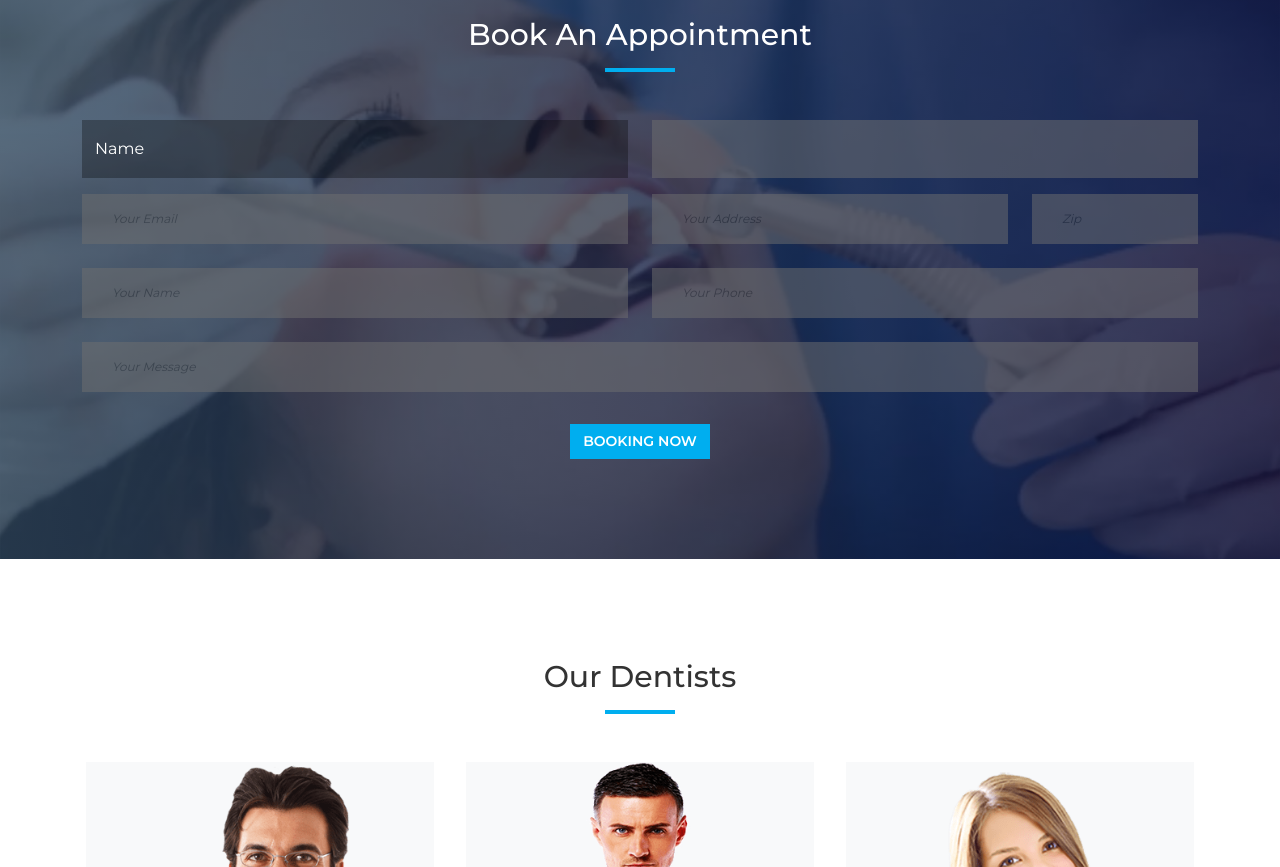
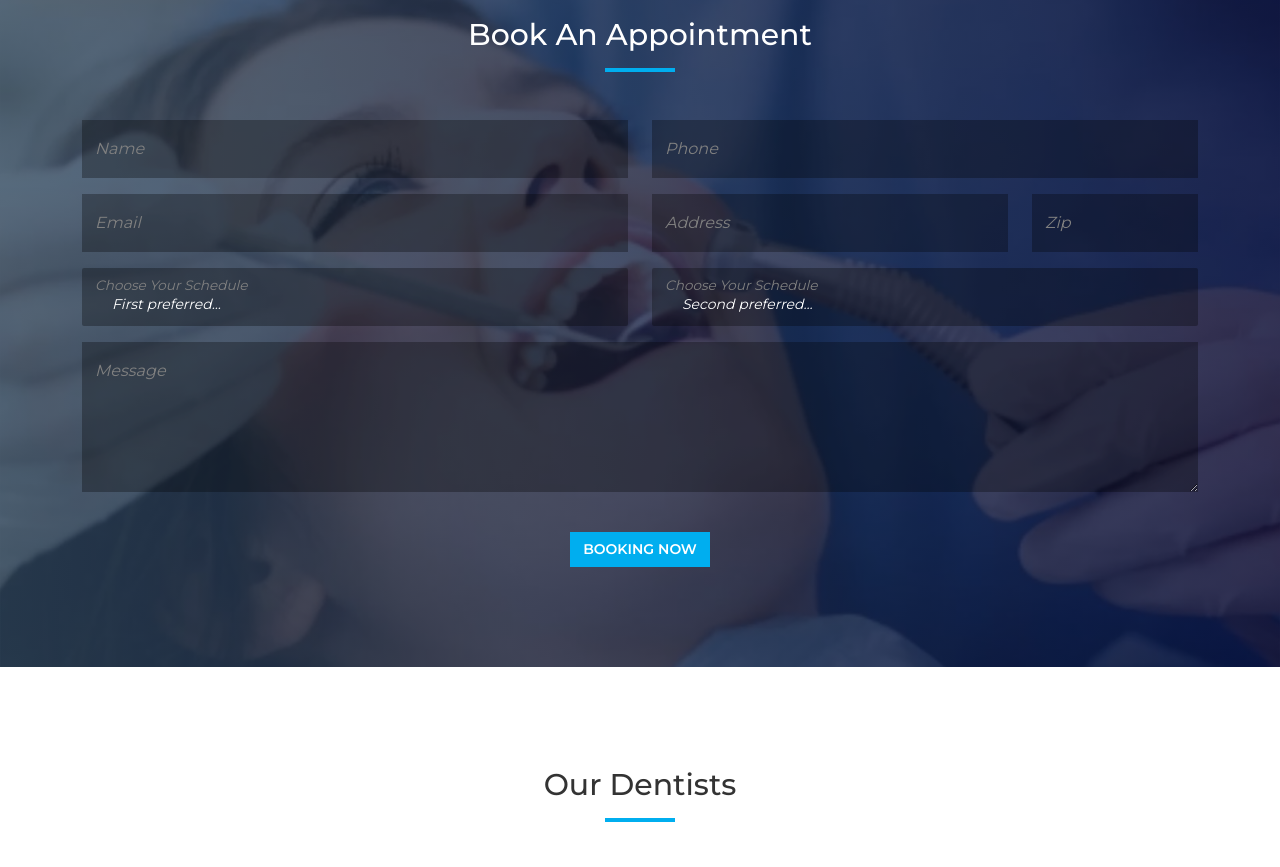
Before and after one commit to P5665/dental-react, a React (Vite) app: page / in a window 1280 px wide. Shown: the part 3040-3907 px from the top of the page. Built offline with nearby package versions, Linux system fonts and the light colour scheme; no server answers.

Commit message:
I fixed the layout!!! What what!!! Looks pippity snice.  Now I need to decide where to go from here. Set up validation, errors with styling, test valid posts, setup GET appointment times to populate select options, then probably for a cleanup story add success messaging

```diff
--- a/src/App.css
+++ b/src/App.css
@@ -163,9 +163,25 @@
 	border-radius: 2px;
 	border: none;
 	color: #ffffff;
-	font-size: 12px;
+	font-size: 14px;
 	padding: 0 30px;
 	font-style: italic;
+}
+
+.appointment-form textarea.form-control {
+	height: 150px;
+}
+
+.form-floating label {
+	color: gray;
+}
+
+.form-floating > .form-control:not(:placeholder-shown) ~ label,
+.form-floating > .form-control:not(:placeholder-shown) ~ label::after,
+.form-floating > .form-control:focus ~ label::after,
+.form-floating > .form-control:focus ~ label {
+	color: gray;
+	background-color: transparent;
 }
 
 /**** Reviews ****/
--- a/src/features/contact/AppointmentForm.jsx
+++ b/src/features/contact/AppointmentForm.jsx
@@ -1,7 +1,12 @@
 import { Container, Row, Col, FormGroup, Button, Label, Input } from 'reactstrap';
 import { Formik, Field, Form, ErrorMessage } from 'formik';
+import * as Yup from 'yup';
+import { postAppointment } from './appointmentsSlice';
+import { useDispatch } from 'react-redux';
 
 const AppointmentForm = () => {
+	const dispatch = useDispatch();
+
 	return (
 		<section className='appointment-form section overlay'>
 			<Container>
@@ -9,7 +14,16 @@ const AppointmentForm = () => {
 					<Col>
 						<h2 className='section-heading text-white text-center'>Book An Appointment</h2>
 						<div className='line mb-5 mx-auto'></div>
-						<Formik>
+						<Formik
+							initialValues={{
+								name: '',
+								phone: '',
+								email: '',
+								address: '',
+								zip: '',
+								message: '',
+							}}
+						>
 							<Form id='book-appointment-form'>
 								<Row>
 									<Col md='6'>
@@ -17,14 +31,11 @@ const AppointmentForm = () => {
 											<Field
 												type='text'
 												name='name'
-												className='form-control rounded-0 '
+												className='form-control rounded-0'
 												placeholder='Your Name'
 											/>
-											<Label
-												htmlFor='name'
-												className='text-white '
-											>
-												Name
+											<Label htmlFor='name'>
+												<i className='text-capitalize'>name</i>
 											</Label>
 											<ErrorMessage
 												name='name'
@@ -39,9 +50,12 @@ const AppointmentForm = () => {
 												type='tel'
 												name='phone'
 												pattern='[0-9]{3}-[0-9]{2}-[0-9]{3}'
-												className='form-control rounded-0 text-white bg-dark-gray opacity-50 border-0 mb-2'
+												className='form-control rounded-0'
 												placeholder='Your Phone'
 											/>
+											<Label htmlFor='phone'>
+												<i className='text-capitalize'>phone</i>
+											</Label>
 											<ErrorMessage
 												name='phone'
 												component='div'
@@ -50,101 +64,137 @@ const AppointmentForm = () => {
 										</FormGroup>
 									</Col>
 								</Row>
-								<FormGroup
-									floating
-									row
-								>
+								<Row>
 									<Col md='6'>
+										<FormGroup floating>
 											<Field
 												type='email'
 												name='email'
-											className='form-control rounded-0 text-white bg-dark-gray opacity-50 border-0 mb-2'
+												className='form-control rounded-0'
 												placeholder='Your Email'
 											/>
+											<Label htmlFor='email'>
+												<i className='text-capitalize'>email</i>
+											</Label>
 											<ErrorMessage
 												name='email'
 												component='div'
 												className='text-danger'
 											/>
+										</FormGroup>
 									</Col>
 									<Col
 										xs='8'
 										md='4'
 									>
+										<FormGroup floating>
 											<Field
 												name='address'
-											className='form-control rounded-0 text-white bg-dark-gray opacity-50 border-0 mb-2'
+												className='form-control rounded-0'
 												placeholder='Your Address'
 											/>
+											<Label htmlFor='address'>
+												<i className='text-capitalize'>address</i>
+											</Label>
 											<ErrorMessage
 												name='address'
 												component='div'
 												className='text-danger'
 											/>
+										</FormGroup>
 									</Col>
 									<Col
 										xs='4'
 										md='2'
 									>
+										<FormGroup floating>
 											<Field
 												name='zip'
-											className='form-control rounded-0 text-white bg-dark-gray opacity-50 border-0 mb-2'
+												className='form-control rounded-0'
 												placeholder='Zip'
 											/>
+											<Label htmlFor='zip'>
+												<i className='text-capitalize'>zip</i>
+											</Label>
 											<ErrorMessage
 												name='zip'
 												component='div'
 												className='text-danger'
 											/>
+										</FormGroup>
 									</Col>
-								</FormGroup>
-								<FormGroup row>
+								</Row>
+								<Row>
 									<Col md='6'>
+										<FormGroup floating>
 											<Field
-											type='text'
-											name='name'
-											className='form-control rounded-0 text-white bg-dark-gray opacity-50 border-0 mb-2'
-											placeholder='Your Name'
-										/>
+												name='schedule1'
+												as='select'
+												className='form-control'
+											>
+												<option value=' '>First preferred...</option>
+												<option value='1'>1</option>
+												<option value='2'>2</option>
+												<option value='3'>3</option>
+												<option value='4'>4</option>
+												<option value='5'>5</option>
+											</Field>
+											<Label htmlFor='schedule1'>
+												<i className='text-capitalize'>choose your schedule</i>
+											</Label>
 											<ErrorMessage
-											name='name'
+												name='schedule1'
 												component='div'
 												className='text-danger'
 											/>
+										</FormGroup>
 									</Col>
 									<Col md='6'>
+										<FormGroup floating>
 											<Field
-											type='tel'
-											name='phone'
-											pattern='[0-9]{3}-[0-9]{2}-[0-9]{3}'
-											className='form-control rounded-0 text-white bg-dark-gray opacity-50 border-0 mb-2'
-											placeholder='Your Phone'
-										/>
+												name='schedule2'
+												as='select'
+												className='form-control'
+											>
+												<option value=' '>Second preferred...</option>
+												<option value='1'>1</option>
+												<option value='2'>2</option>
+												<option value='3'>3</option>
+												<option value='4'>4</option>
+												<option value='5'>5</option>
+											</Field>
+											<Label htmlFor='schedule2'>
+												<i className='text-capitalize'>choose your schedule</i>
+											</Label>
 											<ErrorMessage
-											name='phone'
+												name='schedule2'
 												component='div'
 												className='text-danger'
 											/>
+										</FormGroup>
 									</Col>
-								</FormGroup>
-								<FormGroup
-									row
-									floating
-								>
+								</Row>
+								<Row>
 									<Col>
+										<FormGroup floating>
 											<Field
-											type='text'
+												as='textarea'
+												rows='12'
 												name='message'
-											className='form-control rounded-0 text-white bg-dark-gray opacity-50 border-0 mb-2'
+												className='form-control rounded-0'
 												placeholder='Your Message'
 											/>
+											<Label htmlFor='message'>
+												<i className='text-capitalize'>Message</i>
+											</Label>
 											<ErrorMessage
 												name='message'
 												component='div'
 												className='text-danger'
 											/>
+										</FormGroup>
 									</Col>
-								</FormGroup>
+								</Row>
 								<Button
 									type='submit'
 									color='primary'
--- /dev/null
+++ b/src/features/contact/appointmentsSlice.jsx
@@ -0,0 +1,49 @@
+import { createSlice, createAsyncThunk } from '@reduxjs/toolkit';
+import { baseUrl } from '../../shared/baseUrl';
+
+export const postAppointment = createAsyncThunk('appointments/postAppointments', async (appointment, { dispatch }) => {
+	try {
+		const response = await fetch(baseUrl + 'appointments', {
+			method: 'POST',
+			body: JSON.stringify(appointment),
+			headers: {
+				'Content-Type': 'application/json',
+			},
+		});
+
+		if (!response.ok) {
+			return Promise.reject('Unable to post response, status: ' + response.status);
+		}
+	} catch (error) {
+		return Promise.reject(error);
+	}
+});
+
+const initialState = {
+	appointmentsArray: [], // Fulfilled
+	isLoading: true, // Pending
+	errMsg: '', // Rejected
+};
+
+const appointmentsSlice = createSlice({
+	name: 'appointments',
+	initialState,
+	reducers: {
+		addAppointment: (state, action) => {
+			const newAppointment = {
+				id: state.appointmentsArray.length + 1,
+				...action.payload,
+			};
+			state.appointmentsArray.push(newAppointment);
+		},
+	},
+	extraReducers: {
+		[postAppointment.rejected]: (state, action) => {
+			state.errMsg = action.error ? action.error.message : 'Fetch failed';
+		},
+	},
+});
+
+export const appointmentsReducer = appointmentsSlice.reducer;
+
+export const { addAppointment } = appointmentsSlice.actions;
--- a/src/store.js
+++ b/src/store.js
@@ -5,6 +5,7 @@ import { dentistsReducer } from './features/dentists/dentistsSlice';
 import { legalReducer } from './features/legal/legalSlice';
 import { faqReducer } from './features/faq/faqSlice';
 import { contactsReducer } from './features/contact/contactsSlice';
+import { appointmentsReducer } from './features/contact/appointmentsSlice';
 
 export const store = configureStore({
 	reducer: {
@@ -13,6 +14,7 @@ export const store = configureStore({
 		legal: legalReducer,
 		faq: faqReducer,
 		contacts: contactsReducer,
+		appointments: appointmentsReducer,
 	},
 	middleware: [...getDefaultMiddleware(), logger],
 });
```
Lines whose indentation alone changed are shown as unchanged.
